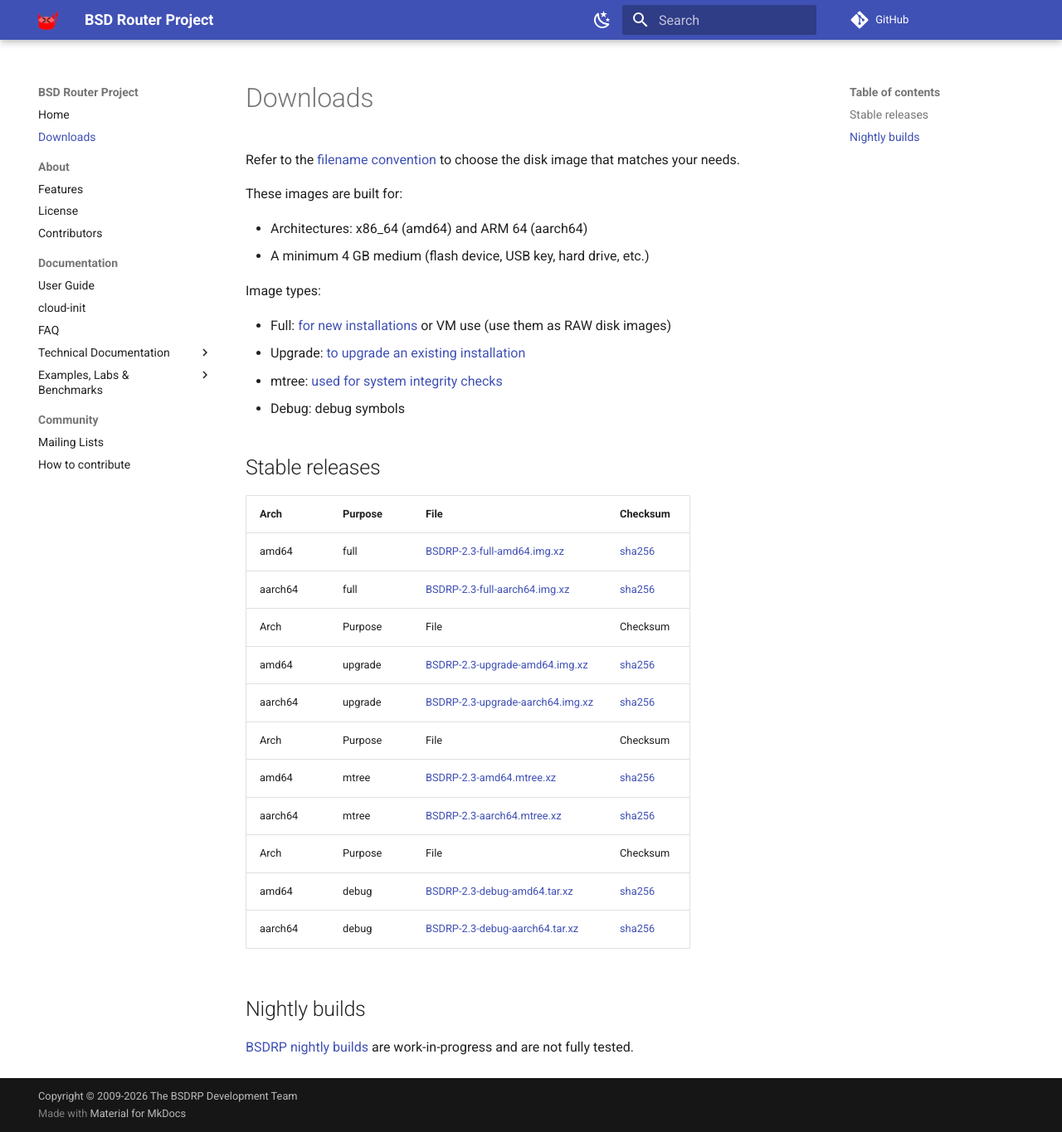
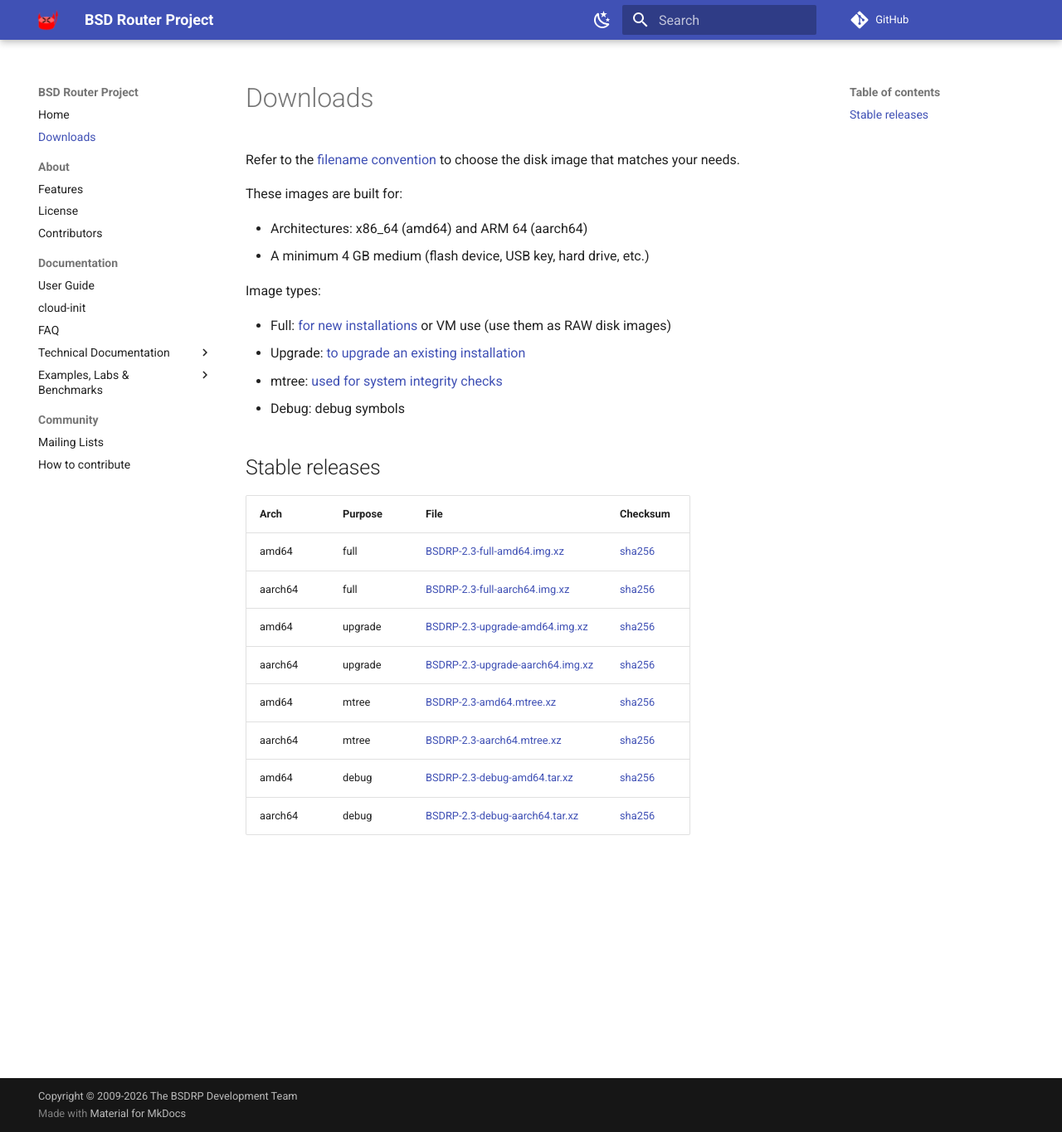
Before and after one commit to ocochard/bsdrp-website, an MkDocs documentation site: the page built from docs/downloads.md, in a window 1280 px wide and 1365 px high. Shown: the whole window at 83% size. Built offline with MkDocs 1.6.1 and Material for MkDocs 9.7.7, drawn with Linux system fonts in a browser that asks for light colours; comment, search, counter and statistics services are not loaded.

Commit message:
downloads: fix the broken table and drop the nightly builds section
The release table repeated its header row three times as a separator
between image types. Markdown only honours the first one, so the page
rendered three junk rows reading "Arch | Purpose | File | Checksum".
One header and eight rows now.

The nightly section advertised builds newer than the release, but the
newest directory on SourceForge is dated 2025-10-27, older than 2.3
itself.

The links themselves are fine: both release directories hold the
full, upgrade, mtree and debug artifacts with their sha256.

```diff
--- a/docs/downloads.md
+++ b/docs/downloads.md
@@ -22,16 +22,9 @@ Image types:
 |----|----|----|----|
 | amd64 | full | [BSDRP-2.3-full-amd64.img.xz](https://sourceforge.net/projects/bsdrp/files/BSD_Router_Project/2.3/amd64/BSDRP-2.3-full-amd64.img.xz/download) | [sha256](https://sourceforge.net/projects/bsdrp/files/BSD_Router_Project/2.3/amd64/BSDRP-2.3-full-amd64.img.xz.sha256/download) |
 | aarch64 | full | [BSDRP-2.3-full-aarch64.img.xz](https://sourceforge.net/projects/bsdrp/files/BSD_Router_Project/2.3/aarch64/BSDRP-2.3-full-aarch64.img.xz/download) | [sha256](https://sourceforge.net/projects/bsdrp/files/BSD_Router_Project/2.3/aarch64/BSDRP-2.3-full-aarch64.img.xz.sha256/download) |
-| Arch | Purpose | File | Checksum |
 | amd64 | upgrade | [BSDRP-2.3-upgrade-amd64.img.xz](https://sourceforge.net/projects/bsdrp/files/BSD_Router_Project/2.3/amd64/BSDRP-2.3-upgrade-amd64.img.xz/download) | [sha256](https://sourceforge.net/projects/bsdrp/files/BSD_Router_Project/2.3/amd64/BSDRP-2.3-upgrade-amd64.img.xz.sha256/download) |
 | aarch64 | upgrade | [BSDRP-2.3-upgrade-aarch64.img.xz](https://sourceforge.net/projects/bsdrp/files/BSD_Router_Project/2.3/aarch64/BSDRP-2.3-upgrade-aarch64.img.xz/download) | [sha256](https://sourceforge.net/projects/bsdrp/files/BSD_Router_Project/2.3/aarch64/BSDRP-2.3-upgrade-aarch64.img.xz.sha256/download) |
-| Arch | Purpose | File | Checksum |
 | amd64 | mtree | [BSDRP-2.3-amd64.mtree.xz](https://sourceforge.net/projects/bsdrp/files/BSD_Router_Project/2.3/amd64/BSDRP-2.3-amd64.mtree.xz/download) | [sha256](https://sourceforge.net/projects/bsdrp/files/BSD_Router_Project/2.3/amd64/BSDRP-2.3-amd64.mtree.xz.sha256/download) |
 | aarch64 | mtree | [BSDRP-2.3-aarch64.mtree.xz](https://sourceforge.net/projects/bsdrp/files/BSD_Router_Project/2.3/aarch64/BSDRP-2.3-aarch64.mtree.xz/download) | [sha256](https://sourceforge.net/projects/bsdrp/files/BSD_Router_Project/2.3/aarch64/BSDRP-2.3-aarch64.mtree.xz.sha256/download) |
-| Arch | Purpose | File | Checksum |
 | amd64 | debug | [BSDRP-2.3-debug-amd64.tar.xz](https://sourceforge.net/projects/bsdrp/files/BSD_Router_Project/2.3/amd64/BSDRP-2.3-debug-amd64.tar.xz/download) | [sha256](https://sourceforge.net/projects/bsdrp/files/BSD_Router_Project/2.3/amd64/BSDRP-2.3-debug-amd64.tar.xz.sha256/download) |
 | aarch64 | debug | [BSDRP-2.3-debug-aarch64.tar.xz](https://sourceforge.net/projects/bsdrp/files/BSD_Router_Project/2.3/aarch64/BSDRP-2.3-debug-aarch64.tar.xz/download) | [sha256](https://sourceforge.net/projects/bsdrp/files/BSD_Router_Project/2.3/aarch64/BSDRP-2.3-debug-aarch64.tar.xz.sha256/download) |
-
-## Nightly builds
-
-[BSDRP nightly builds](https://sourceforge.net/projects/bsdrp/files/BSD_Router_Project/nightly/) are work-in-progress and are not fully tested.
```
